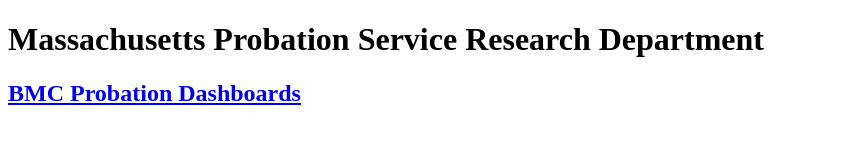
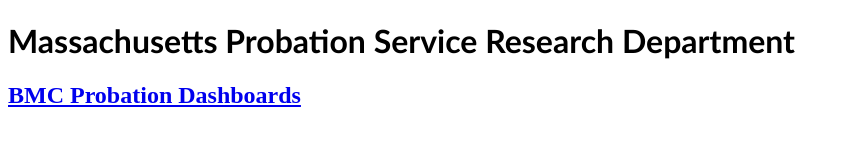
Before and after one commit to massprobationresearch/tableau-public-dashboards, a plain HTML site: page titlepage.html in a window 1280 px wide. Shown: the whole page, without its empty margins (0-850 px from the left). Drawn offline with Linux system fonts and the light colour scheme.

Commit message:
Update titlepage.html

```diff
--- a/titlepage.html
+++ b/titlepage.html
@@ -2,6 +2,11 @@
 <html>
 <head>
   <title>Massachusetts Probation Service Research Department Dashboards</title>
+   <style>
+    h1 {
+      font-family: Calibri, sans-serif;
+    }
+  </style>
 </head>
 <body>
   <h1>Massachusetts Probation Service Research Department</h1>
```
